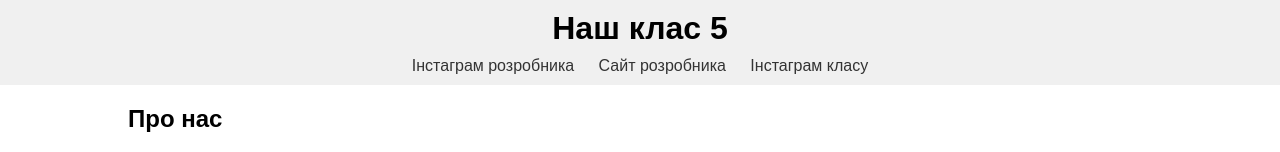
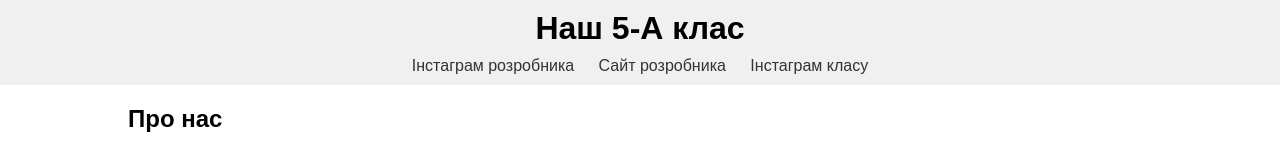
Before and after one commit to MrYouTuber1th/5A-klass, a plain HTML site: page index.html in a window 1280 px wide. Shown: the top 152 px of the page. Drawn offline with Linux system fonts and the light colour scheme.

Commit message:
Update index.html

```diff
--- a/index.html
+++ b/index.html
@@ -8,7 +8,7 @@
 </head>
 <body>
     <header>
-        <h1>Наш клас 5</h1>
+        <h1>Наш 5-А клас</h1>
         <nav>
             <a href="https://www.instagram.com/developer_instagram" target="_blank">Інстаграм розробника</a>
             <a href="https://www.developerwebsite.com" target="_blank">Сайт розробника</a>
```
